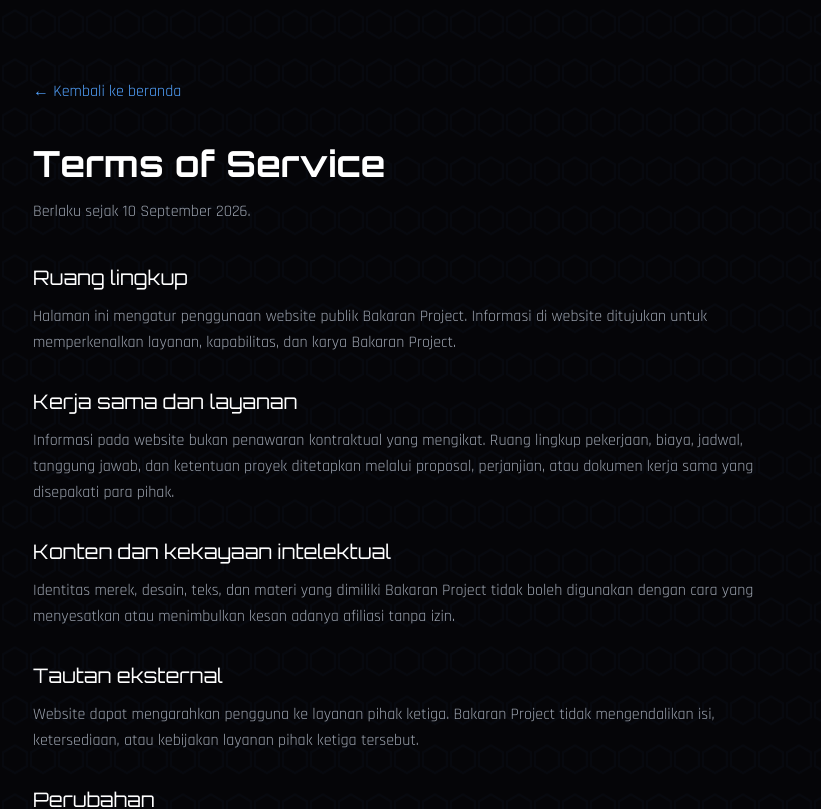
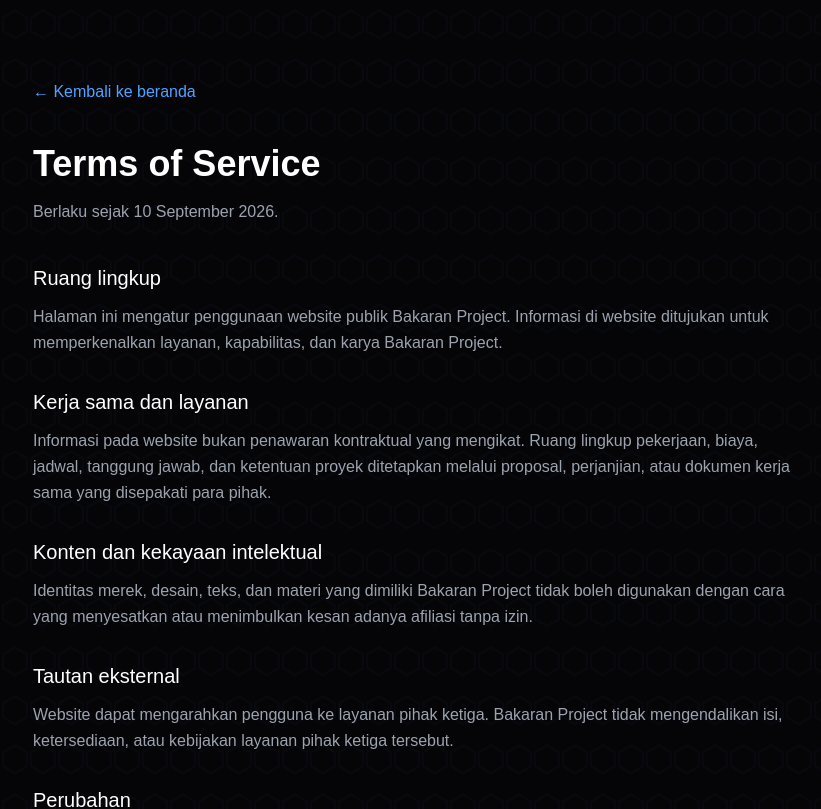
Before and after one commit to yogawillyutomo/webbp, a Next.js app: page /terms in a window 1280 px wide. Shown: the top 809 px of the page, without its empty margins (223-1044 px from the left). Built offline with nearby package versions, Linux system fonts and the light colour scheme.

Commit message:
fix(m6): remove build-time Google font dependency

```diff
--- a/src/app/layout.jsx
+++ b/src/app/layout.jsx
@@ -1,21 +1,6 @@
 import "./globals.css";
-import { Orbitron, Rajdhani } from "next/font/google";
 import MotionProvider from "@/shared/providers/MotionProvider";
 import { SITE } from "@/config/site";
-
-const orbitron = Orbitron({
-  subsets: ["latin"],
-  weight: ["400", "500", "600", "700", "800", "900"],
-  variable: "--font-orbitron",
-  display: "swap",
-});
-
-const rajdhani = Rajdhani({
-  subsets: ["latin"],
-  weight: ["300", "400", "500", "600", "700"],
-  variable: "--font-rajdhani",
-  display: "swap",
-});
 
 export const metadata = {
   metadataBase: new URL(SITE.url),
@@ -51,9 +36,7 @@
       className="scroll-smooth"
       suppressHydrationWarning
     >
-      <body
-        className={`${orbitron.variable} ${rajdhani.variable} font-rajdhani`}
-      >
+      <body className="font-rajdhani">
         {/* Inline script untuk mencegah theme flicker */}
         <script
           dangerouslySetInnerHTML={{
```
